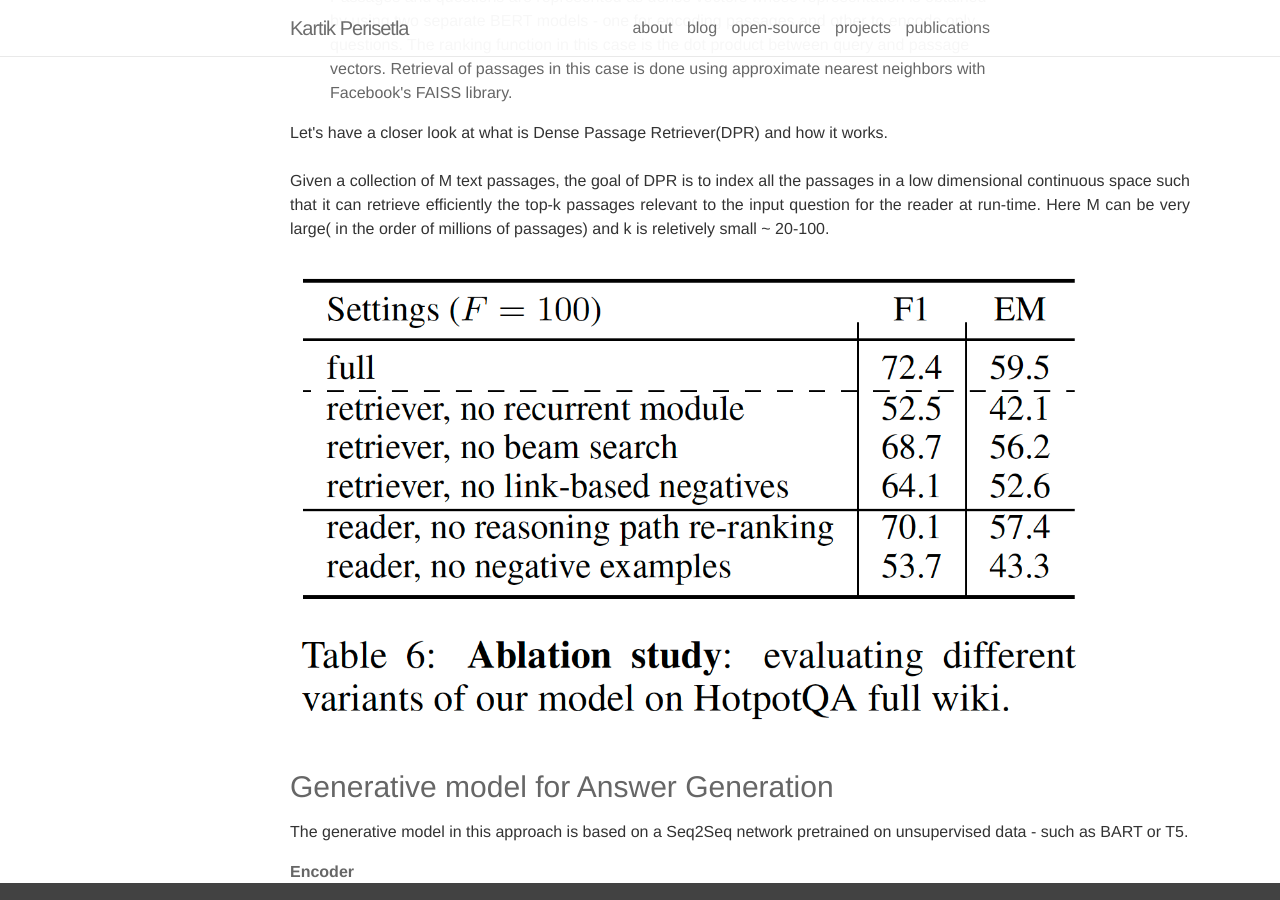
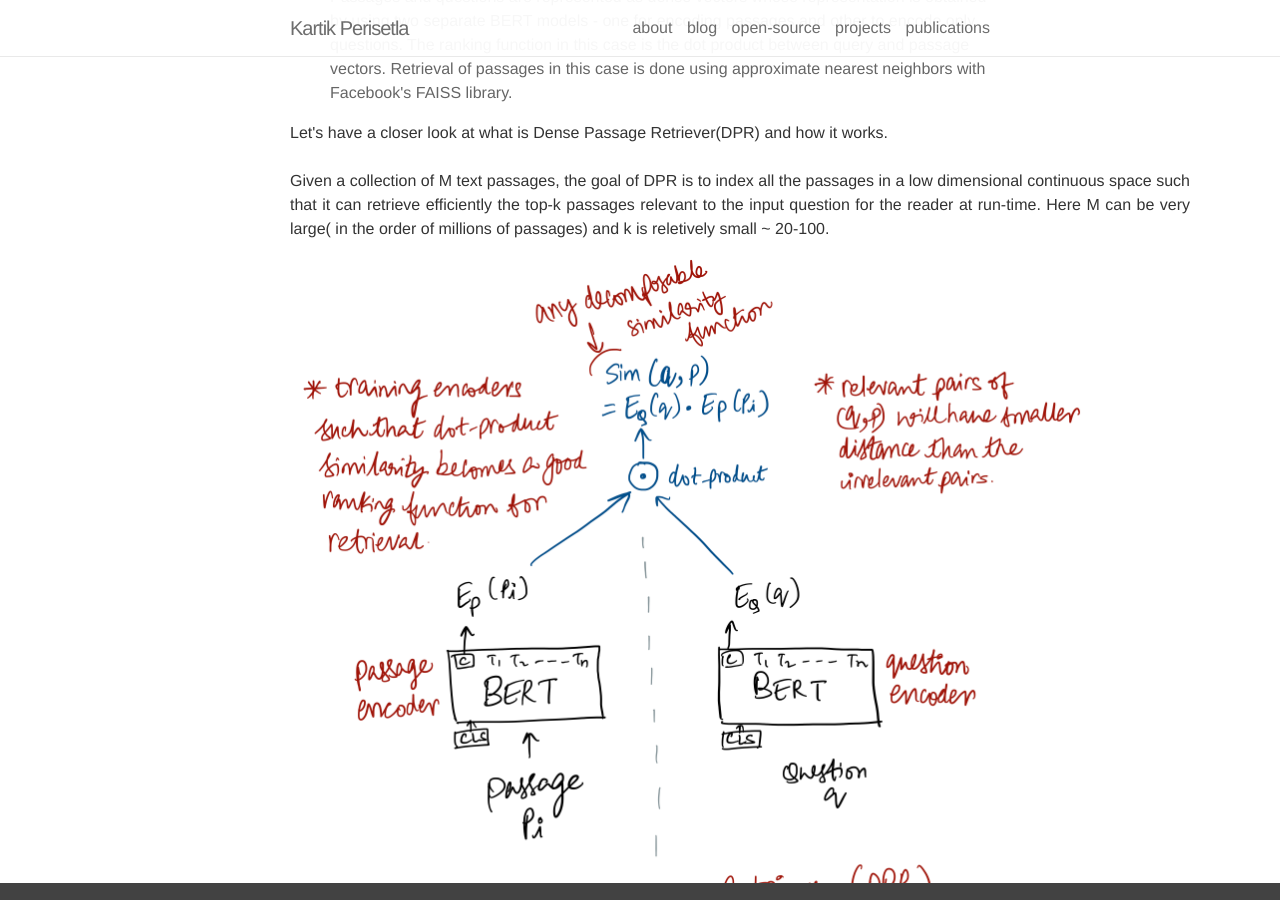
Before and after one commit to kartikperisetla/kartikperisetla.github.io, a Jekyll site: the page built from _posts/2020-07-25-leveraging-passage-retrieval-generative-models-qna.markdown, in a window 1280 px wide and 900 px high, scrolled down 2323 px. Built offline with Jekyll 4.4.1, drawn with Linux system fonts in a browser that asks for light colours; nearby versions of some CDN libraries; comment, search, counter and statistics services are not loaded.

Commit message:
Update 2020-07-25-leveraging-passage-retrieval-generative-models-qna.markdown

```diff
--- a/_posts/2020-07-25-leveraging-passage-retrieval-generative-models-qna.markdown
+++ b/_posts/2020-07-25-leveraging-passage-retrieval-generative-models-qna.markdown
@@ -77,7 +77,7 @@ Let's have a closer look at what is Dense Passage Retriever(DPR) and how it work
 <br/><br/>
 Given a collection of M text passages, the goal of DPR is to index all the passages in a low dimensional continuous space such that it can retrieve efficiently the top-k passages relevant to the input question for the reader at run-time. Here M can be very large( in the order of millions of passages) and k is reletively small ~ 20-100.
 </p>
-<img width="800px" src="{{ site.baseurl }}/assets/img/blog/ablation_results.png"/>
+<img width="800px" src="{{ site.baseurl }}/assets/img/blog/dpr.png"/>
 <h3>
 Generative model for Answer Generation
 </h3>
```
